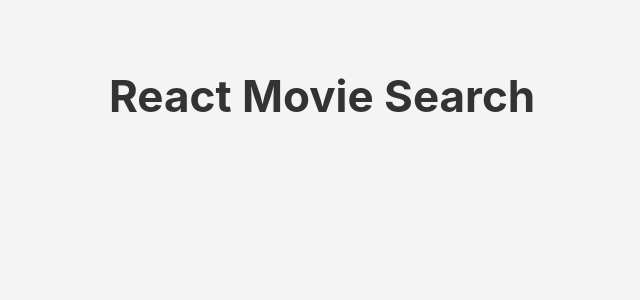
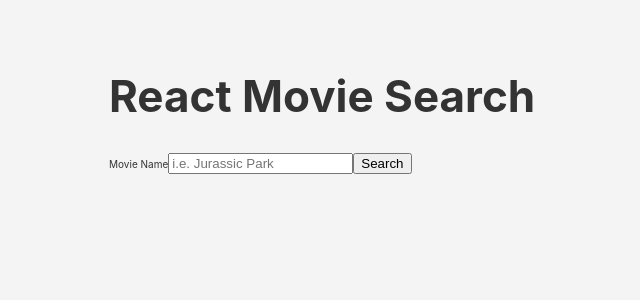
Before and after one commit to frontendella/Movie-Search-App, a React (Create React App) app: page / in a window 1280 px wide. Shown: the top 300 px of the page, without its empty margins (71-711 px from the left). Built offline with nearby package versions, Linux system fonts and the light colour scheme.

Commit message:
Form is added

```diff
--- a/src/App.js
+++ b/src/App.js
@@ -1,10 +1,11 @@
-
+import SearchMovies from './searchMovie';
 import './App.css';
 
 function App() {
   return (
     <div className="container">
       <h1 className="title">React Movie Search</h1>
+      <SearchMovies />
     </div>
   );
 }
--- /dev/null
+++ b/src/searchMovie.js
@@ -0,0 +1,12 @@
+import React from "react";
+
+export default function SearchMovies() {
+    return (
+        <form className="form">
+            <label className="label" htmlFor="query">Movie Name</label>
+            <input className="input" type="text" name="query"
+                placeholder="i.e. Jurassic Park" />
+            <button className="button" type="submit">Search</button>
+        </form>
+    )
+}
```
